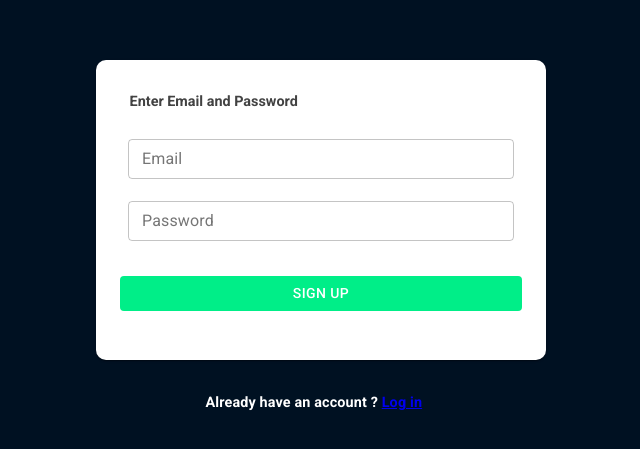
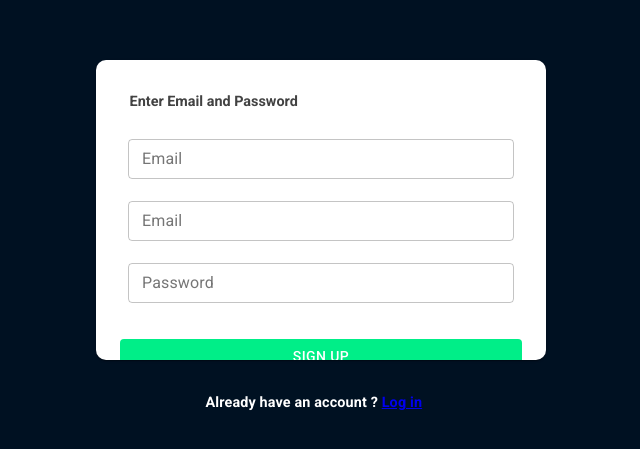
Before and after one commit to tochukwuali/material-ui-listing-page, a React (Create React App) app: page /register in a window 1280 px wide. Shown: the part 163-612 px from the top of the page, without its empty margins (319-959 px from the left). Built offline with nearby package versions, Linux system fonts and the light colour scheme.

Commit message:
implements the state logic for the authentication screens

```diff
--- a/src/pages/Login.jsx
+++ b/src/pages/Login.jsx
@@ -1,4 +1,4 @@
-// import { useState, useEfect } from "react";
+import { useState } from "react";
 import { Link } from 'react-router-dom'
 import { makeStyles } from "@material-ui/core/styles";
 import { Button, Card, CardHeader, CardActions, CardContent, TextField, Typography } from "@material-ui/core";
@@ -46,6 +46,8 @@ const useStyles = makeStyles((theme) => ({
 
 const Login = () => {
   const classes = useStyles();
+  const [email, setEmail] = useState('')
+  const [password, setPassword] = useState('')
   return (
     <div className={classes.card}>
       <Card classes={{root: classes.root}}>
@@ -53,8 +55,8 @@ const Login = () => {
         <CardHeader classes={{ title: classes.title }}
         title="Enter Email and Password"
       />
-        <TextField variant="outlined" label="Email" size="small" className={classes.input} />
-        <TextField variant="outlined" label="Password" size="small" className={classes.input}/>
+        <TextField variant="outlined" label="Email" size="small" type="text" value={email} onChange={e => setEmail(e.target.value)} className={classes.input} />
+        <TextField variant="outlined" label="Password" size="small" type="password" value={password} onChange={e => setPassword(e.target.value)} className={classes.input}/>
         <Link to='#' className={classes.title}> Forgot your password?</Link>
       </CardContent>
       <CardActions>
--- a/src/pages/Register.jsx
+++ b/src/pages/Register.jsx
@@ -1,4 +1,4 @@
-// import { useState, useEfect } from "react";
+import { useState } from "react";
 import { Link } from 'react-router-dom'
 import { makeStyles } from "@material-ui/core/styles";
 import { Button, Card, CardHeader, CardActions, CardContent, TextField, Typography} from "@material-ui/core";
@@ -46,6 +46,9 @@ const useStyles = makeStyles((theme) => ({
 
 const Register = () => {
   const classes = useStyles();
+  const [name, setName] = useState('')
+  const [email, setEmail] = useState('')
+  const [password, setPassword] = useState('')
   return (
     <div className={classes.card}>
       <Card classes={{root: classes.root}}>
@@ -53,8 +56,9 @@ const Register = () => {
         <CardHeader classes={{ title: classes.title }}
         title="Enter Email and Password"
       />
-        <TextField variant="outlined" label="Email" size="small" className={classes.input} />
-        <TextField variant="outlined" label="Password" size="small" className={classes.input}/>
+       <TextField variant="outlined" label="Email" size="small" type="text" value={name} onChange={e => setName(e.target.value)} className={classes.input} />
+        <TextField variant="outlined" label="Email" size="small" type="text" value={email} onChange={e => setEmail(e.target.value)} className={classes.input} />
+        <TextField variant="outlined" label="Password" size="small" type="password" value={password} onChange={e => setPassword(e.target.value)} className={classes.input}/>
       </CardContent>
       <CardActions>
         <Button className={classes.btn}>Sign Up</Button>
```
